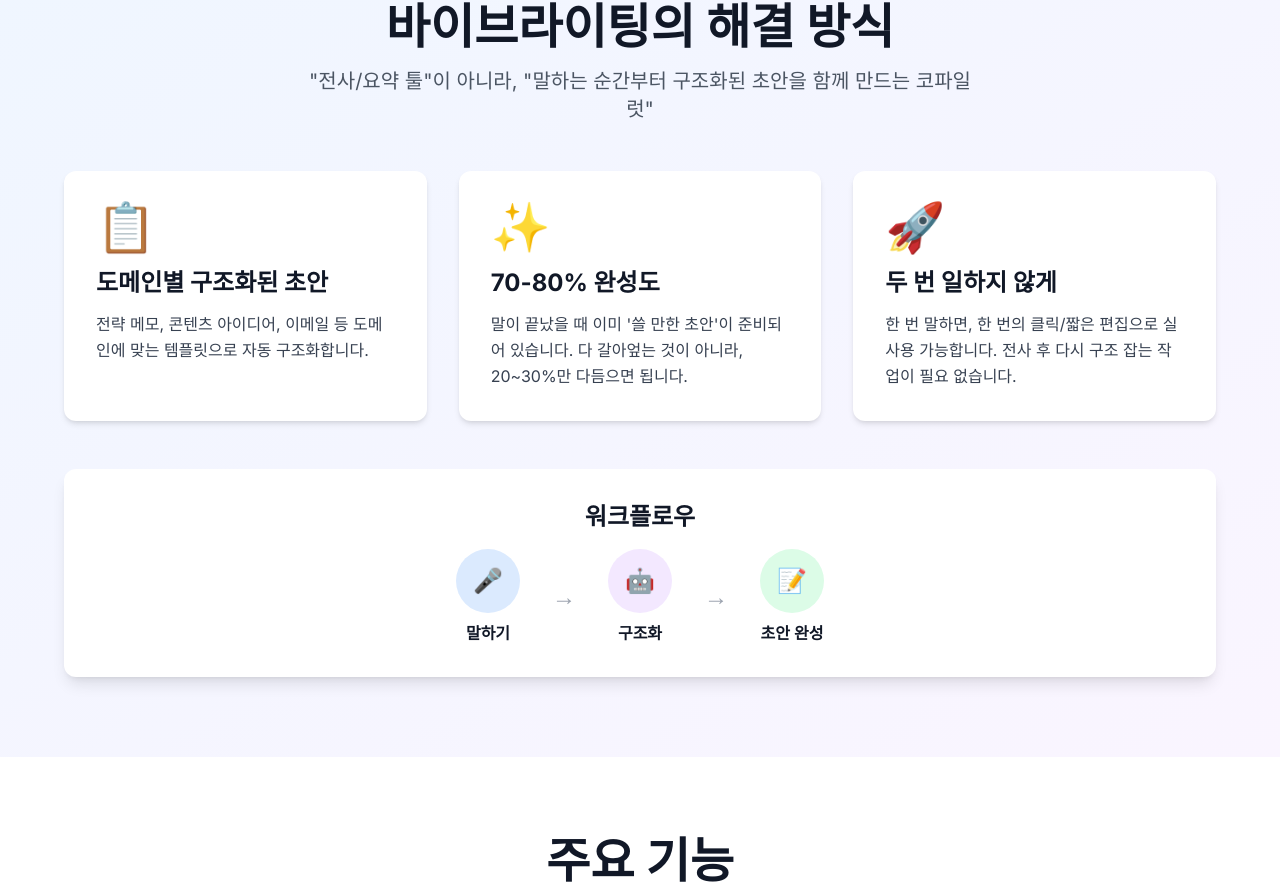
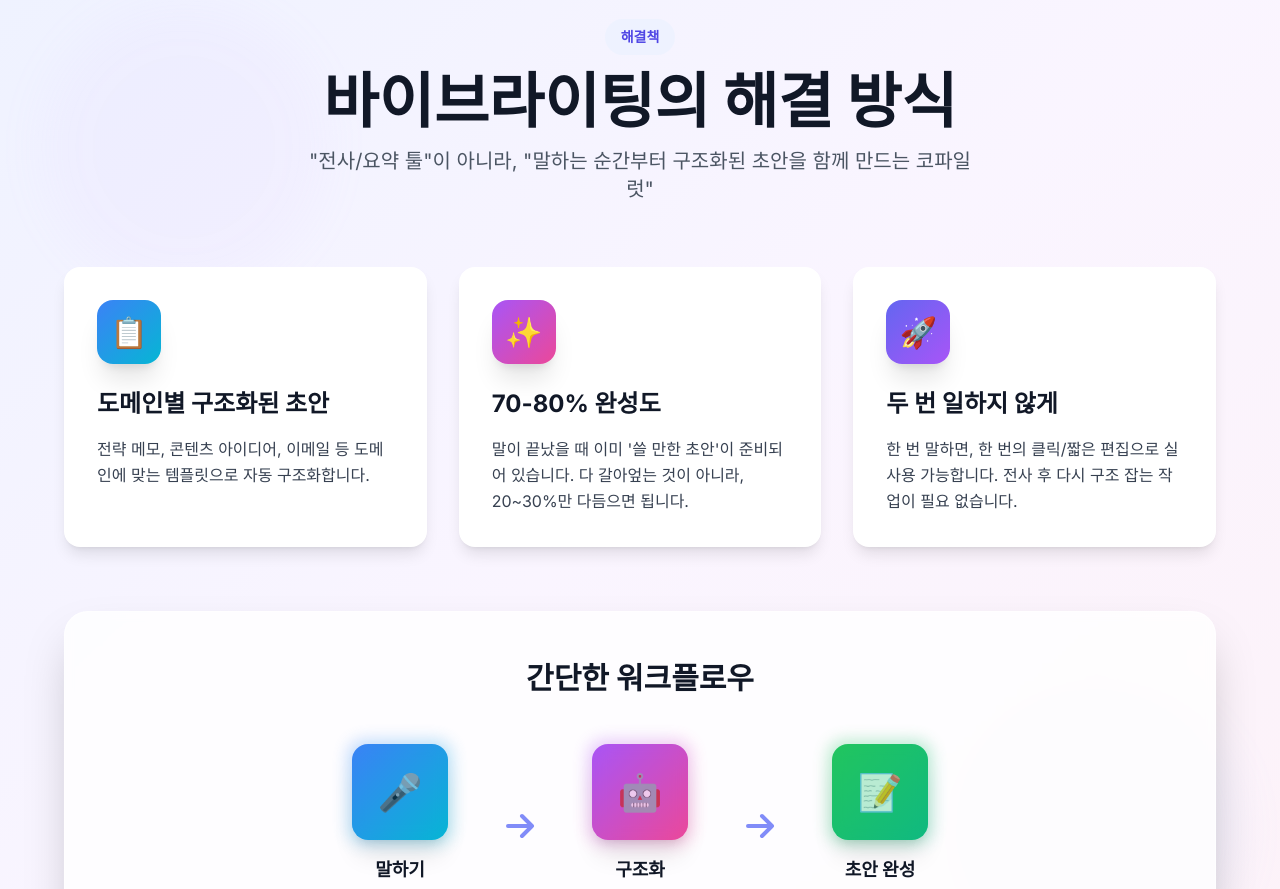
Before and after one commit to silverJen/test2, a Next.js app: page / in a window 1280 px wide. Shown: the part 1887-2776 px from the top of the page. Built offline with nearby package versions, Linux system fonts and the light colour scheme.

Commit message:
Improve Solution section: Add animated backgrounds, gradient cards, and enhanced workflow visualization

```diff
--- a/components/Solution.tsx
+++ b/components/Solution.tsx
@@ -4,69 +4,111 @@ export default function Solution() {
       title: "도메인별 구조화된 초안",
       description: "전략 메모, 콘텐츠 아이디어, 이메일 등 도메인에 맞는 템플릿으로 자동 구조화합니다.",
       icon: "📋",
+      gradient: "from-blue-500 to-cyan-500",
     },
     {
       title: "70-80% 완성도",
       description: "말이 끝났을 때 이미 '쓸 만한 초안'이 준비되어 있습니다. 다 갈아엎는 것이 아니라, 20~30%만 다듬으면 됩니다.",
       icon: "✨",
+      gradient: "from-purple-500 to-pink-500",
     },
     {
       title: "두 번 일하지 않게",
       description: "한 번 말하면, 한 번의 클릭/짧은 편집으로 실사용 가능합니다. 전사 후 다시 구조 잡는 작업이 필요 없습니다.",
       icon: "🚀",
+      gradient: "from-indigo-500 to-purple-500",
     },
   ];
 
   return (
-    <section id="solution" className="py-20 bg-gradient-to-br from-blue-50 to-purple-50">
-      <div className="container mx-auto px-4 sm:px-6 lg:px-8">
+    <section id="solution" className="py-24 bg-gradient-to-br from-indigo-50 via-purple-50 to-pink-50 relative overflow-hidden">
+      <div className="absolute inset-0 opacity-10">
+        <div className="absolute top-20 left-10 w-72 h-72 bg-purple-300 rounded-full mix-blend-multiply filter blur-xl animate-pulse-slow"></div>
+        <div className="absolute bottom-20 right-10 w-72 h-72 bg-blue-300 rounded-full mix-blend-multiply filter blur-xl animate-pulse-slow" style={{ animationDelay: '2s' }}></div>
+      </div>
+
+      <div className="container mx-auto px-4 sm:px-6 lg:px-8 relative z-10">
         <div className="max-w-6xl mx-auto">
-          <h2 className="text-4xl md:text-5xl font-bold text-center text-gray-900 mb-4">
+          <div className="text-center mb-16">
+            <span className="inline-block px-4 py-2 mb-4 text-sm font-semibold text-indigo-600 bg-indigo-50 rounded-full">
+              해결책
+            </span>
+            <h2 className="text-4xl md:text-5xl lg:text-6xl font-extrabold text-gray-900 mb-4">
               바이브라이팅의 해결 방식
             </h2>
-          <p className="text-xl text-gray-600 text-center mb-12 max-w-2xl mx-auto">
+            <p className="text-xl text-gray-600 max-w-2xl mx-auto">
               "전사/요약 툴"이 아니라, "말하는 순간부터 구조화된 초안을 함께 만드는 코파일럿"
             </p>
-          <div className="grid md:grid-cols-3 gap-8">
+          </div>
+
+          <div className="grid md:grid-cols-3 gap-8 mb-16">
             {solutions.map((solution, index) => (
               <div
                 key={index}
-                className="bg-white rounded-xl p-8 shadow-md hover:shadow-xl transition-shadow"
+                className="group relative bg-white rounded-2xl p-8 shadow-lg hover:shadow-2xl transition-all duration-300 hover:-translate-y-2 border border-white/50"
               >
-                <div className="text-5xl mb-4">{solution.icon}</div>
-                <h3 className="text-2xl font-bold text-gray-900 mb-3">
+                <div className={`absolute inset-0 bg-gradient-to-br ${solution.gradient} opacity-0 group-hover:opacity-5 rounded-2xl transition-opacity`}></div>
+
+                <div className="relative z-10">
+                  <div className={`inline-flex items-center justify-center w-16 h-16 mb-6 rounded-2xl bg-gradient-to-br ${solution.gradient} text-white text-3xl shadow-xl transform group-hover:scale-110 transition-transform duration-300`}>
+                    {solution.icon}
+                  </div>
+
+                  <h3 className="text-2xl font-bold text-gray-900 mb-4">
                     {solution.title}
                   </h3>
+
                   <p className="text-gray-700 leading-relaxed">
                     {solution.description}
                   </p>
                 </div>
+              </div>
             ))}
           </div>
-          <div className="mt-12 bg-white rounded-xl p-8 shadow-lg">
-            <h3 className="text-2xl font-bold text-gray-900 mb-4 text-center">
-              워크플로우
+
+          {/* Workflow */}
+          <div className="bg-white/80 backdrop-blur-sm rounded-3xl p-12 shadow-2xl border border-white/50">
+            <h3 className="text-3xl font-bold text-center text-gray-900 mb-12">
+              간단한 워크플로우
             </h3>
-            <div className="flex flex-col md:flex-row items-center justify-center gap-4 md:gap-8">
-              <div className="text-center">
-                <div className="w-16 h-16 bg-blue-100 rounded-full flex items-center justify-center mx-auto mb-2">
-                  <span className="text-2xl">🎤</span>
+            <div className="flex flex-col md:flex-row items-center justify-center gap-8 md:gap-12">
+              <div className="text-center group">
+                <div className="relative w-24 h-24 bg-gradient-to-br from-blue-500 to-cyan-500 rounded-2xl flex items-center justify-center mx-auto mb-4 shadow-xl transform group-hover:scale-110 transition-transform duration-300">
+                  <span className="text-4xl">🎤</span>
+                  <div className="absolute -inset-1 bg-gradient-to-br from-blue-500 to-cyan-500 rounded-2xl blur opacity-30 group-hover:opacity-50 transition-opacity"></div>
                 </div>
-                <p className="font-semibold text-gray-900">말하기</p>
+                <p className="font-bold text-lg text-gray-900">말하기</p>
+                <p className="text-sm text-gray-600 mt-1">음성 입력</p>
               </div>
-              <div className="text-2xl text-gray-400">→</div>
-              <div className="text-center">
-                <div className="w-16 h-16 bg-purple-100 rounded-full flex items-center justify-center mx-auto mb-2">
-                  <span className="text-2xl">🤖</span>
+
+              <div className="hidden md:block">
+                <svg className="w-12 h-12 text-indigo-400" fill="none" stroke="currentColor" viewBox="0 0 24 24">
+                  <path strokeLinecap="round" strokeLinejoin="round" strokeWidth={2} d="M13 7l5 5m0 0l-5 5m5-5H6" />
+                </svg>
               </div>
-                <p className="font-semibold text-gray-900">구조화</p>
+
+              <div className="text-center group">
+                <div className="relative w-24 h-24 bg-gradient-to-br from-purple-500 to-pink-500 rounded-2xl flex items-center justify-center mx-auto mb-4 shadow-xl transform group-hover:scale-110 transition-transform duration-300">
+                  <span className="text-4xl">🤖</span>
+                  <div className="absolute -inset-1 bg-gradient-to-br from-purple-500 to-pink-500 rounded-2xl blur opacity-30 group-hover:opacity-50 transition-opacity"></div>
                 </div>
-              <div className="text-2xl text-gray-400">→</div>
-              <div className="text-center">
-                <div className="w-16 h-16 bg-green-100 rounded-full flex items-center justify-center mx-auto mb-2">
-                  <span className="text-2xl">📝</span>
+                <p className="font-bold text-lg text-gray-900">구조화</p>
+                <p className="text-sm text-gray-600 mt-1">AI 처리</p>
               </div>
-                <p className="font-semibold text-gray-900">초안 완성</p>
+
+              <div className="hidden md:block">
+                <svg className="w-12 h-12 text-indigo-400" fill="none" stroke="currentColor" viewBox="0 0 24 24">
+                  <path strokeLinecap="round" strokeLinejoin="round" strokeWidth={2} d="M13 7l5 5m0 0l-5 5m5-5H6" />
+                </svg>
+              </div>
+
+              <div className="text-center group">
+                <div className="relative w-24 h-24 bg-gradient-to-br from-green-500 to-emerald-500 rounded-2xl flex items-center justify-center mx-auto mb-4 shadow-xl transform group-hover:scale-110 transition-transform duration-300">
+                  <span className="text-4xl">📝</span>
+                  <div className="absolute -inset-1 bg-gradient-to-br from-green-500 to-emerald-500 rounded-2xl blur opacity-30 group-hover:opacity-50 transition-opacity"></div>
+                </div>
+                <p className="font-bold text-lg text-gray-900">초안 완성</p>
+                <p className="text-sm text-gray-600 mt-1">바로 사용</p>
               </div>
             </div>
           </div>
```
Lines whose indentation alone changed are shown as unchanged.
